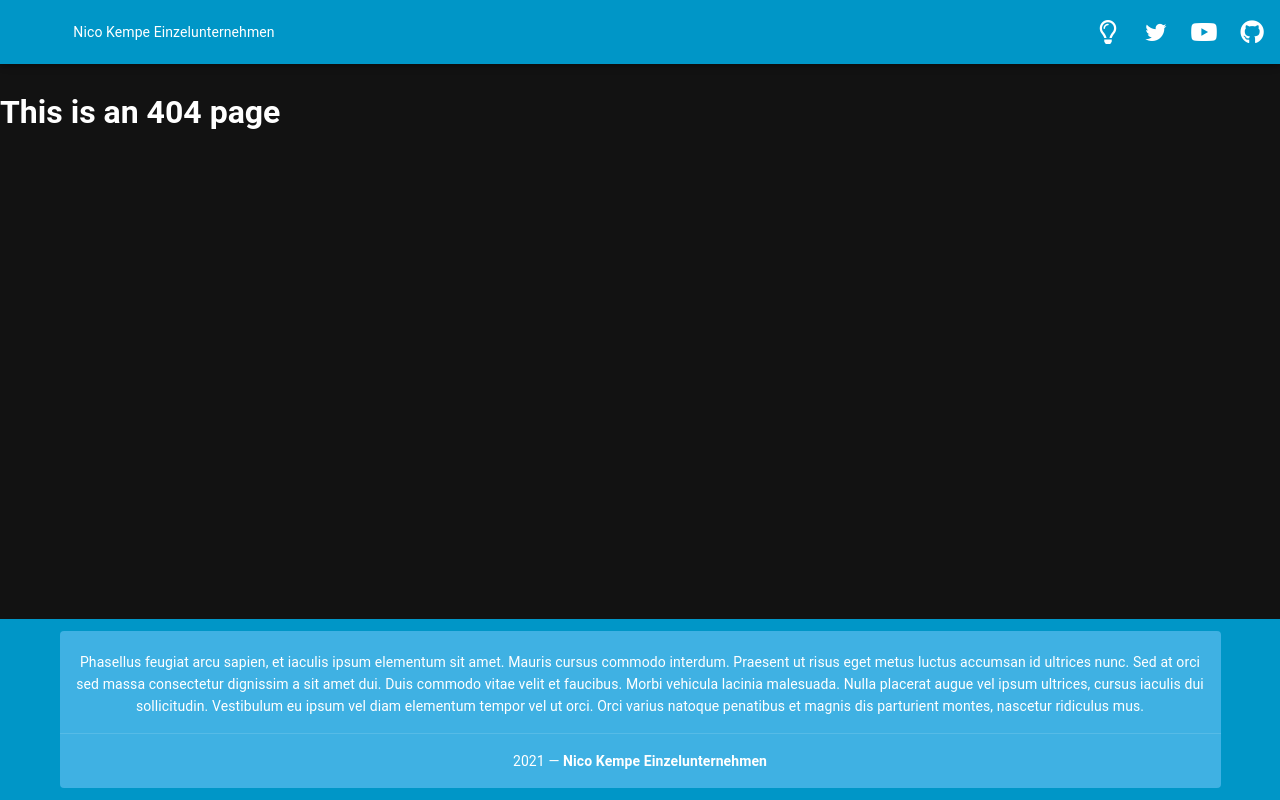
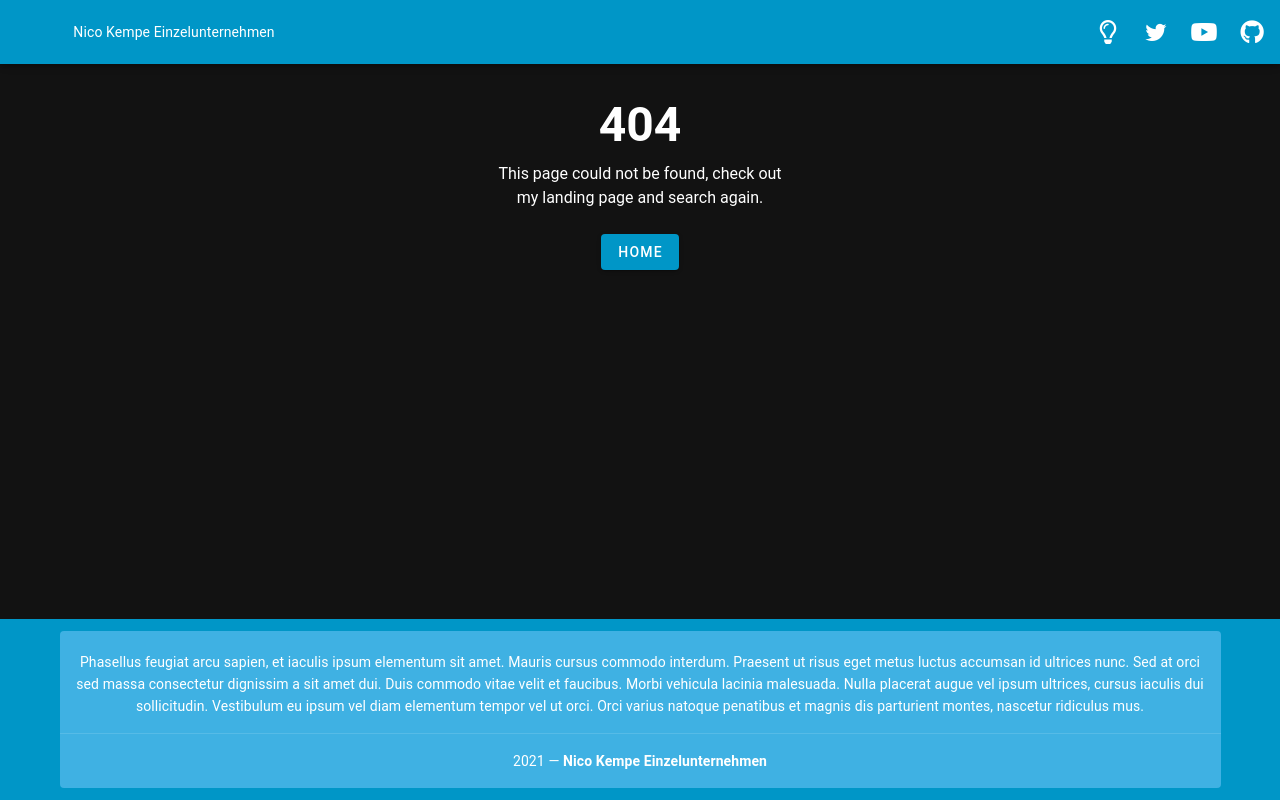
Before and after one commit to nicokempe/portfolio, a Vue app: page /404 in a window 1280 px wide. Built offline with nearby package versions, Linux system fonts and the light colour scheme; a small style sheet from the web is missing.

Commit message:
Add text to the 404 page

```diff
--- a/src/views/404View.vue
+++ b/src/views/404View.vue
@@ -1,5 +1,22 @@
 <template>
-  <div class="404">
-    <h1>This is an 404 page</h1>
-  </div>
+  <v-container>
+    <v-row class="text-center">
+
+      <v-col class="mb-4">
+        <h1 class="display-2 font-weight-bold mb-3">
+          404
+        </h1>
+
+        <p class="subheading font-weight-regular">
+          This page could not be found, check out
+          <br>my landing page and search again.
+          <br>
+          <br>
+          <v-btn class="primary">Home
+            <router-link to="/" tag="button"></router-link>
+          </v-btn>
+        </p>
+      </v-col>
+    </v-row>
+  </v-container>
 </template>
```
